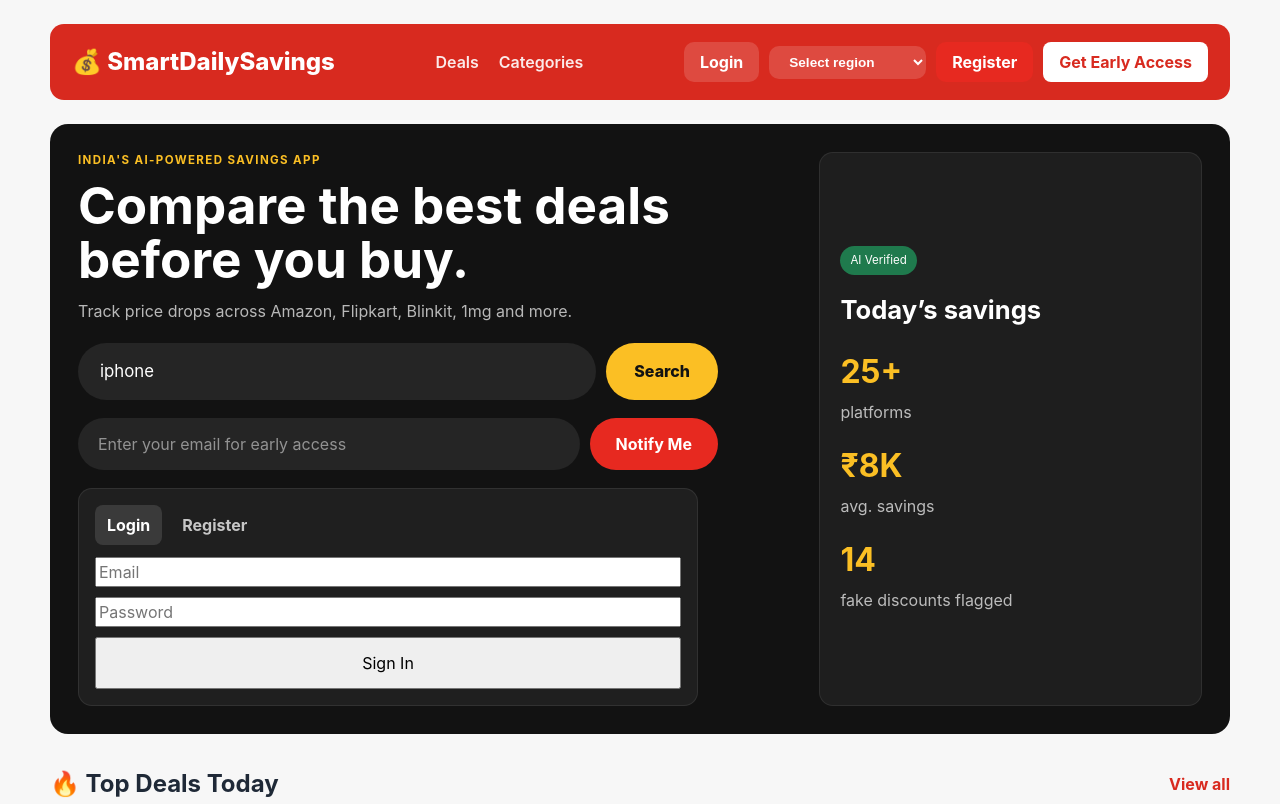
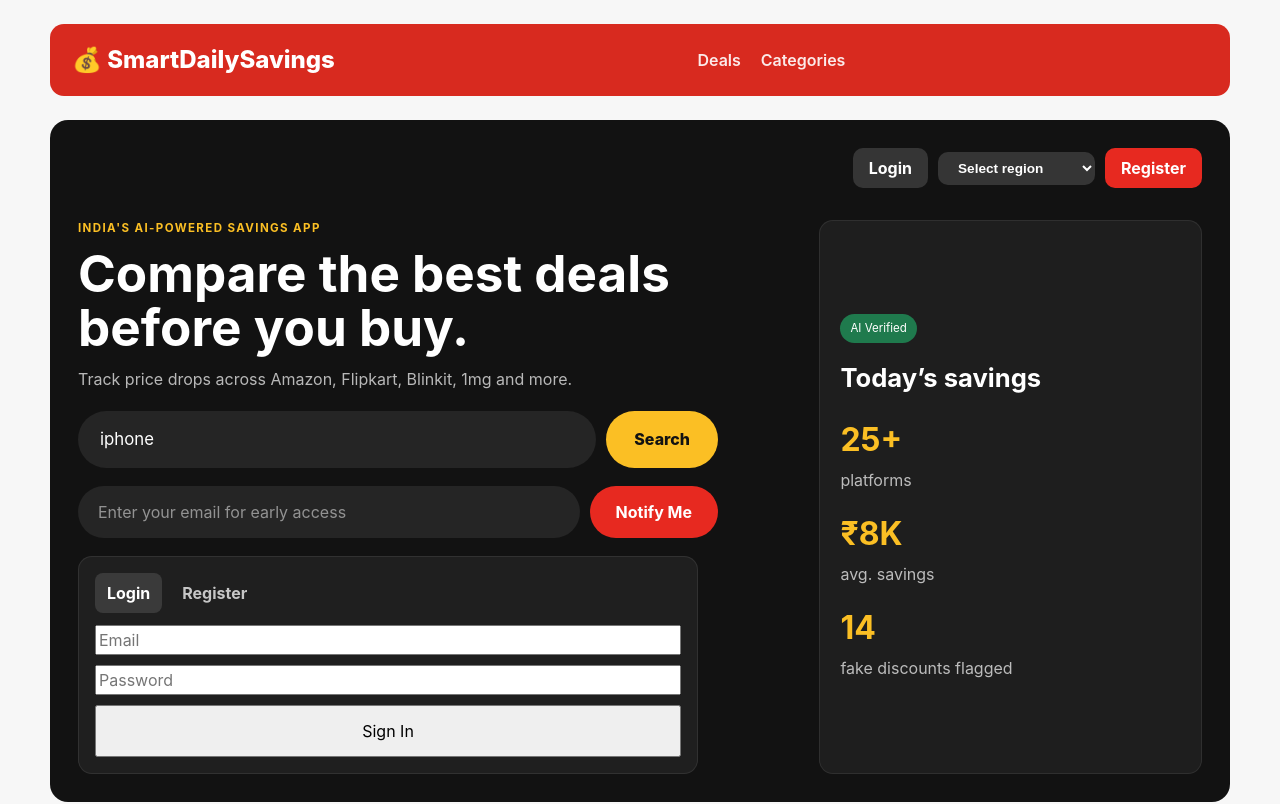
Before and after one commit to harieshs23/smartdailysavings, a React (Vite) app in the folder frontend/: page / in a window 1280 px wide. Shown: the top 804 px of the page. Built offline with nearby package versions, Linux system fonts and the light colour scheme; no server answers.

Commit message:
Move login and register above savings box

```diff
--- a/frontend/src/App.css
+++ b/frontend/src/App.css
@@ -95,6 +95,15 @@
   border-radius: 18px;
   padding: 28px;
   margin-bottom: 32px;
+}
+
+.auth-top {
+  grid-column: 1 / -1;
+  display: flex;
+  justify-content: flex-end;
+  align-items: center;
+  gap: 10px;
+  margin-bottom: 8px;
 }
 
 .eyebrow {
--- a/frontend/src/App.jsx
+++ b/frontend/src/App.jsx
@@ -173,7 +173,13 @@ function App() {
                 </div>
               )}
             </div>
-          ) : (
+          ) : null}
+        </div>
+      </header>
+
+      <section className="hero">
+        <div className="auth-top">
+          {authUser ? null : (
             <>
               <button className="nav-button secondary" onClick={() => setAuthMode('login')}>Login</button>
               {authMode === 'login' && (
@@ -192,11 +198,7 @@ function App() {
               <button className="nav-button" onClick={() => setAuthMode('register')}>Register</button>
             </>
           )}
-          <a href="#waitlist" className="cta">Get Early Access</a>
         </div>
-      </header>
-
-      <section className="hero">
         <div className="hero-copy">
           <p className="eyebrow">India's AI-powered savings app</p>
           <h1>Compare the best deals before you buy.</h1>
```
